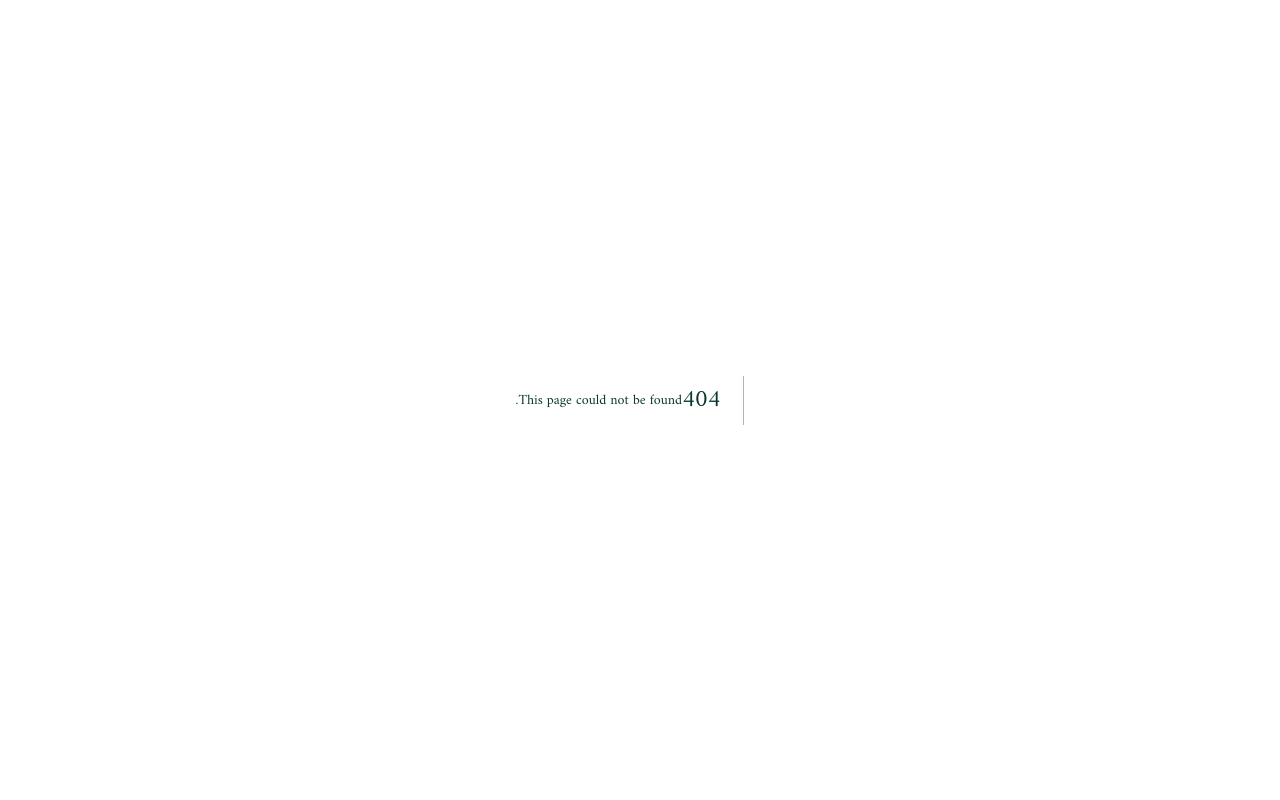
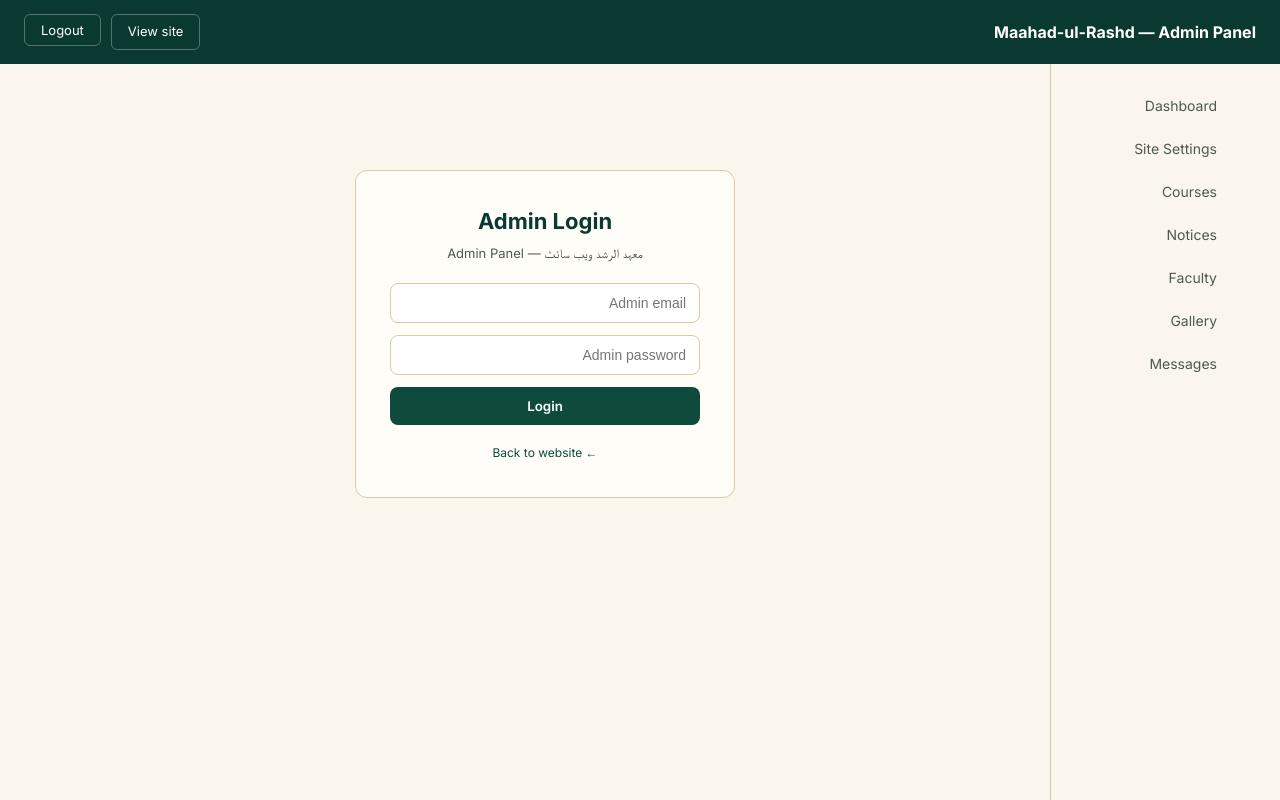
Before and after one commit to a8161338-boop/Madrasa-board-, a Next.js app: page /admin/login in a window 1280 px wide. Before the commit this address had no page. Shown: the top 800 px of the page. Built offline with nearby package versions, Linux system fonts and the light colour scheme; a web font is replaced by a local one.

Commit message:
Add files via upload

```diff
--- /dev/null
+++ b/app/admin/login/actions.ts
@@ -0,0 +1,24 @@
+'use server';
+
+import { createClient } from '@/lib/supabase/server';
+import { redirect } from 'next/navigation';
+
+export async function login(formData: FormData) {
+  const supabase = createClient();
+  const email = String(formData.get('email') || '');
+  const password = String(formData.get('password') || '');
+
+  const { error } = await supabase.auth.signInWithPassword({ email, password });
+
+  if (error) {
+    redirect('/admin/login?error=1');
+  }
+
+  redirect('/admin');
+}
+
+export async function logout() {
+  const supabase = createClient();
+  await supabase.auth.signOut();
+  redirect('/admin/login');
+}
--- /dev/null
+++ b/app/admin/login/page.tsx
@@ -0,0 +1,21 @@
+import { login } from './actions';
+
+export default function AdminLoginPage({ searchParams }: { searchParams: { error?: string } }) {
+  return (
+    <div className="admin-shell">
+      <div className="admin-login">
+        <h2>Admin Login</h2>
+        <p>معہد الرشد ویب سائٹ — Admin Panel</p>
+        {searchParams.error && <p className="err">غلط ای میل یا پاسورڈ</p>}
+        <form action={login}>
+          <input name="email" type="email" placeholder="Admin email" required />
+          <input name="password" type="password" placeholder="Admin password" required />
+          <button type="submit">Login</button>
+        </form>
+        <div style={{ marginTop: 14 }}>
+          <a href="/" className="en" style={{ fontSize: 12, color: 'var(--primary)' }}>← Back to website</a>
+        </div>
+      </div>
+    </div>
+  );
+}
```
